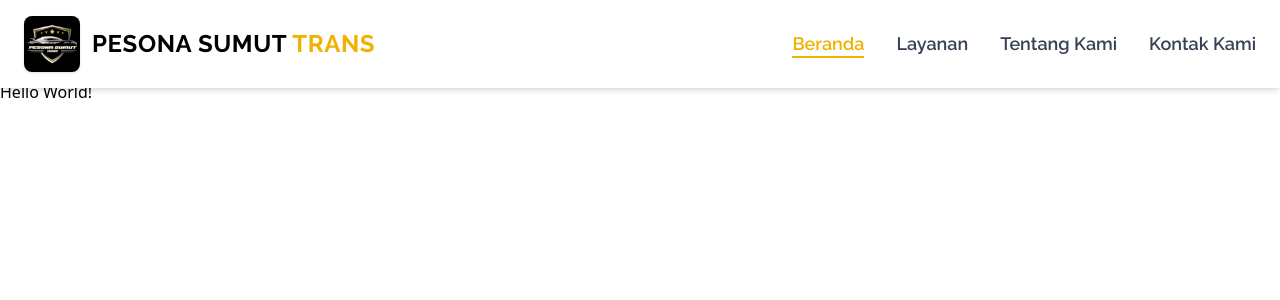
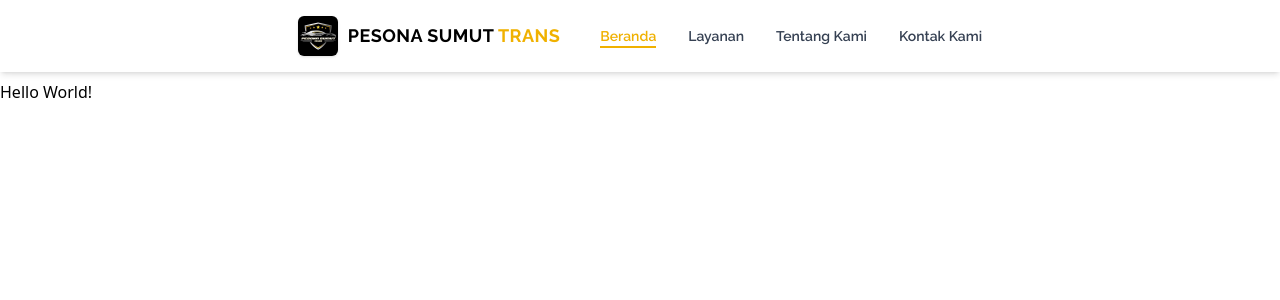
Before and after one commit to habibdefunc/PST-Company, a React (Vite) app: page / in a window 1280 px wide. Shown: the top 300 px of the page. Built offline with nearby package versions, Linux system fonts and the light colour scheme.

Commit message:
Fix navbar desktop and mobile

```diff
--- a/src/components/navbar/DesktopMenu.tsx
+++ b/src/components/navbar/DesktopMenu.tsx
@@ -3,7 +3,7 @@ import { menus } from "./menudata";
 
 export default function DesktopMenu() {
   return (
-    <ul className="hidden md:flex items-center gap-8 font-semibold text-gray-700 text-base md:text-lg">
+    <ul className="hidden md:flex items-center gap-8 font-semibold text-gray-700 text-base md:text-sm">
       {menus.map((menu, index) => (
         <li key={index} className="relative list-none">
           <NavLink
--- a/src/components/navbar/Logo.tsx
+++ b/src/components/navbar/Logo.tsx
@@ -2,13 +2,13 @@ import logo from "../../assets/img/logo.jpeg";
 
 export default function Logo() {
   return (
-    <div className="flex items-center gap-2 md:gap-3">
+    <div className="flex items-center gap-2 md:gap-2.5">
       <img
         src={logo}
         alt="logo"
-        className="h-10 w-10 md:h-14 md:w-14 object-contain rounded-lg shadow-sm"
+        className="h-8 w-8 md:h-10 md:w-10 object-contain rounded-md shadow-sm"
       />
-      <span className="font-extrabold text-lg md:text-2xl tracking-wide font-['Raleway']">
+      <span className="font-extrabold text-sm md:text-lg tracking-wide font-['Raleway'] leading-tight">
         PESONA SUMUT <span className="text-yellow-500">TRANS</span>
       </span>
     </div>
--- a/src/components/navbar/NavbarComponent.tsx
+++ b/src/components/navbar/NavbarComponent.tsx
@@ -3,7 +3,7 @@ import "@fontsource/raleway/400.css";
 import "@fontsource/raleway/600.css";
 import "@fontsource/raleway/700.css";
 
-import Logo from "./logo";
+import Logo from "./Logo";
 import DesktopMenu from "./DesktopMenu";
 import MobileMenu from "./MobileMenu";
 import Hamburger from "./Hamburger";
@@ -13,12 +13,22 @@ export default function NavbarComponent() {
   const [activeMenu, setActiveMenu] = useState("Home");
 
   return (
-    <nav className="bg-white shadow-md fixed w-full top-0 z-50">
-      <div className="container mx-auto flex items-center justify-between px-4 md:px-6 py-3 md:py-4 font-['Raleway']">
-        <Logo />
-        <DesktopMenu activeMenu={activeMenu} setActiveMenu={setActiveMenu} />
-        <Hamburger open={open} setOpen={setOpen} />
+    <nav className="bg-white shadow-md fixed w-full top-0 z-50 font-['Raleway']">
+      <div className="container mx-auto flex items-center justify-between px-4 md:px-6 py-3 md:py-4">
+        {/* LEFT (Logo + DesktopMenu, center di desktop) */}
+        <div className="hidden md:flex items-center gap-10 mx-auto">
+          <Logo />
+          <DesktopMenu activeMenu={activeMenu} setActiveMenu={setActiveMenu} />
+        </div>
+
+        {/* Mobile layout (Logo kiri, Hamburger kanan) */}
+        <div className="flex w-full items-center justify-between md:hidden">
+          <Logo />
+          <Hamburger open={open} setOpen={setOpen} />
+        </div>
       </div>
+
+      {/* Mobile menu */}
       <MobileMenu
         open={open}
         activeMenu={activeMenu}
```
